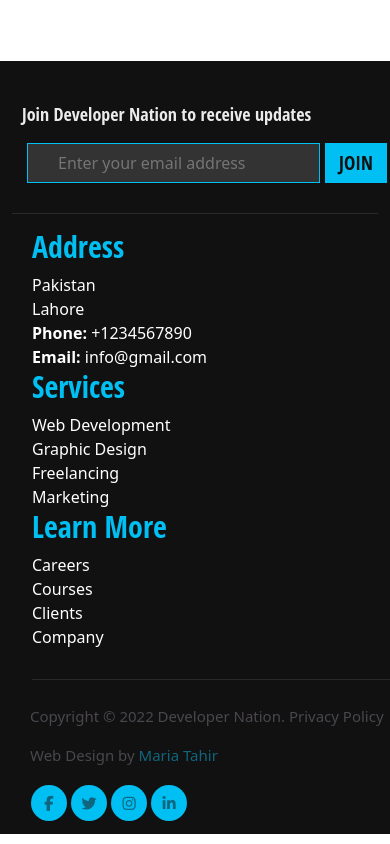
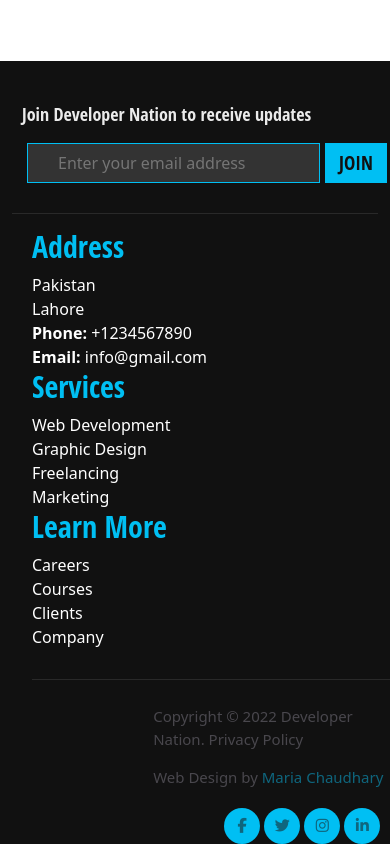
Before and after one commit to MariaChaudhary/myfirstwebsite, a website: page login.html in a window 390 px wide. Shown: the part 1156-2000 px from the top of the page. Drawn offline with nearby package versions, Linux system fonts and the light colour scheme.

Commit message:
new changes

```diff
--- a/login.html
+++ b/login.html
@@ -12,7 +12,8 @@
 <link href="https://fonts.googleapis.com/css2?family=Open+Sans:wght@300;400;600;700;800&family=Poppins:wght@300;400;500;600;700;800;900&family=Raleway:wght@300;400;500;600;700;800;900&display=swap" rel="stylesheet">
 <link href="https://cdn.jsdelivr.net/npm/bootstrap@5.0.2/dist/css/bootstrap.min.css" rel="stylesheet" integrity="sha384-EVSTQN3/azprG1Anm3QDgpJLIm9Nao0Yz1ztcQTwFspd3yD65VohhpuuCOmLASjC" crossorigin="anonymous">
     <link rel="stylesheet"href="css/style.css">
-    <title>Final Project</title>
+    <link rel="shortcut icon"type="x-icon"href="globe.png">
+    <title>Developer Nation</title>
 </head>
 <body>
     <!-- Navigation Bar Start -->
@@ -161,7 +162,7 @@
         <div class="inner-right">
             <div class="policy">
               <p>Copyright © 2022 Developer Nation.&nbsp;Privacy Policy</p>
-              <p>Web Design by <a href="">Maria Tahir</a></p>
+              <p>Web Design by <a href="">Maria Chaudhary</a></p>
            <div class="social">
             <a href="#"><i class="fa fa-facebook"></i></a>
             <a href="#"><i class="fa fa-twitter"></i></a>
--- a/scss/style.scss
+++ b/scss/style.scss
@@ -400,7 +400,6 @@ $secondary-color:rgb(14, 111, 124);
               .input-group-login{
                 top: 150px;
                 color:rgb(163, 160, 160);
-
                 position:absolute;
                 width:250px;
                 transition:.5s;
@@ -413,7 +412,7 @@ $secondary-color:rgb(14, 111, 124);
                 border-top:0;
                 border-right:0;
                 border-bottom: 1px solid #999;
-                color: #212024;
+                color: #fff;
                 outline:none;
                 background: transparent;
               }
@@ -564,14 +563,14 @@ $secondary-color:rgb(14, 111, 124);
               width:62px;
             }
             .ct-footer .inner-right .policy p{
-              padding-left: 10px;
+              padding-left: 0px;
             }
             .ct-footer .inner-right p{
               padding-left: 10px;
             }
             .ct-footer .inner-right .social{
               margin-top: 10px;
-              margin-left: 10px;
+              margin-left: 0px;
               margin-bottom: 13px;
           }
         }
@@ -896,11 +895,15 @@ a:active {
   color:#49474d;
   font-size: 15px;
 }
+.ct-footer .inner-right .policy{
+margin-left: 36%;
+}
 .ct-footer .inner-right .policy a{
-color: #0f667e;
-}
+  color: #0f667e;
+  }
 .ct-footer .inner-right .social{
   display: flex;
+  margin-left: 70px;
 }
 .ct-footer .inner-right .social a{
   display: flex;
```
Also changed, not shown: about.html (+1 -1 lines), contact.html (+3 -2 lines), course-1.html (+3 -2 lines), course-2.html (+3 -2 lines), course-3.html (+3 -2 lines), home.html (+3 -2 lines), index.html (+5 -2 lines), testimonials.html (+3 -2 lines), css/style.css, globe.png (deleted), icon.png (added).
